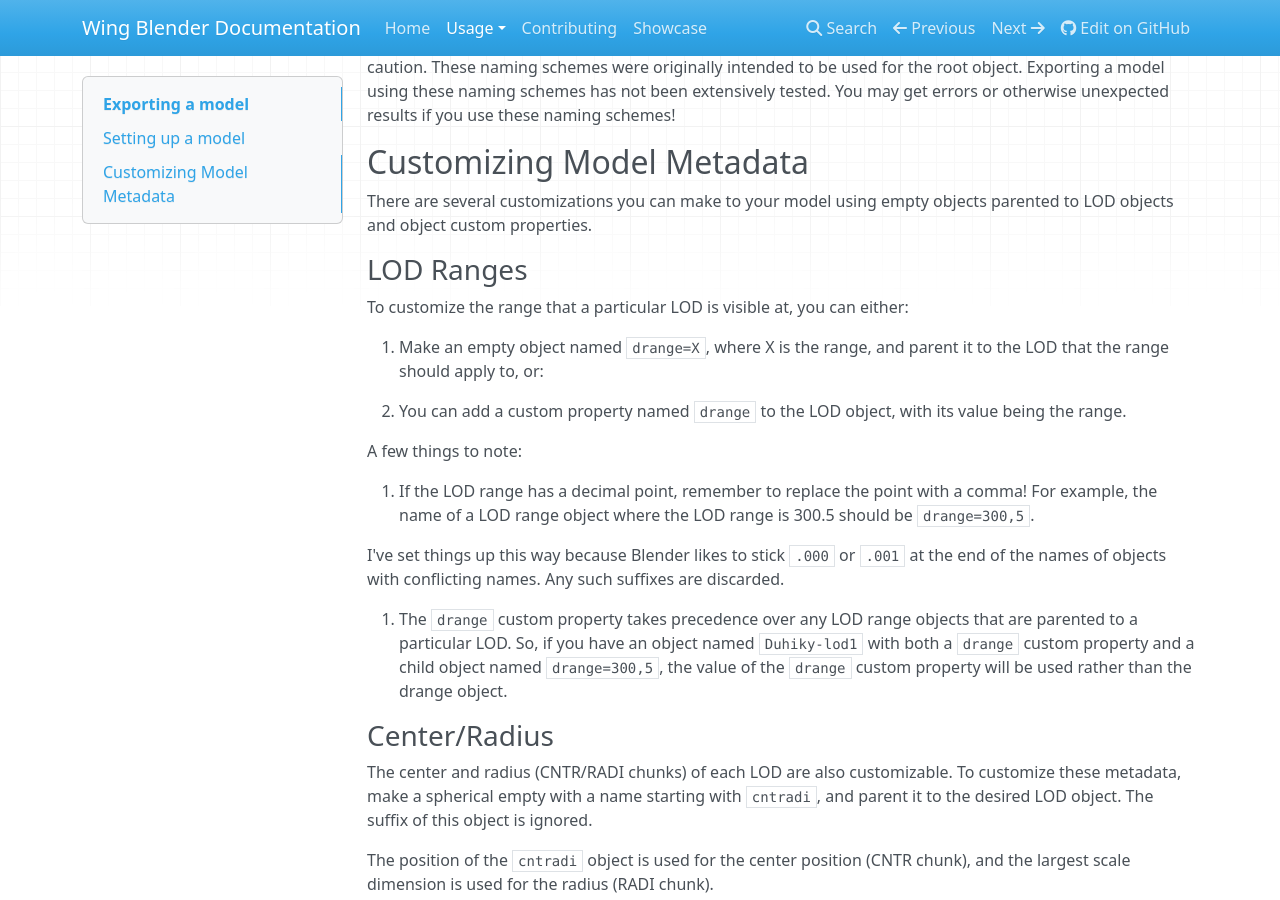
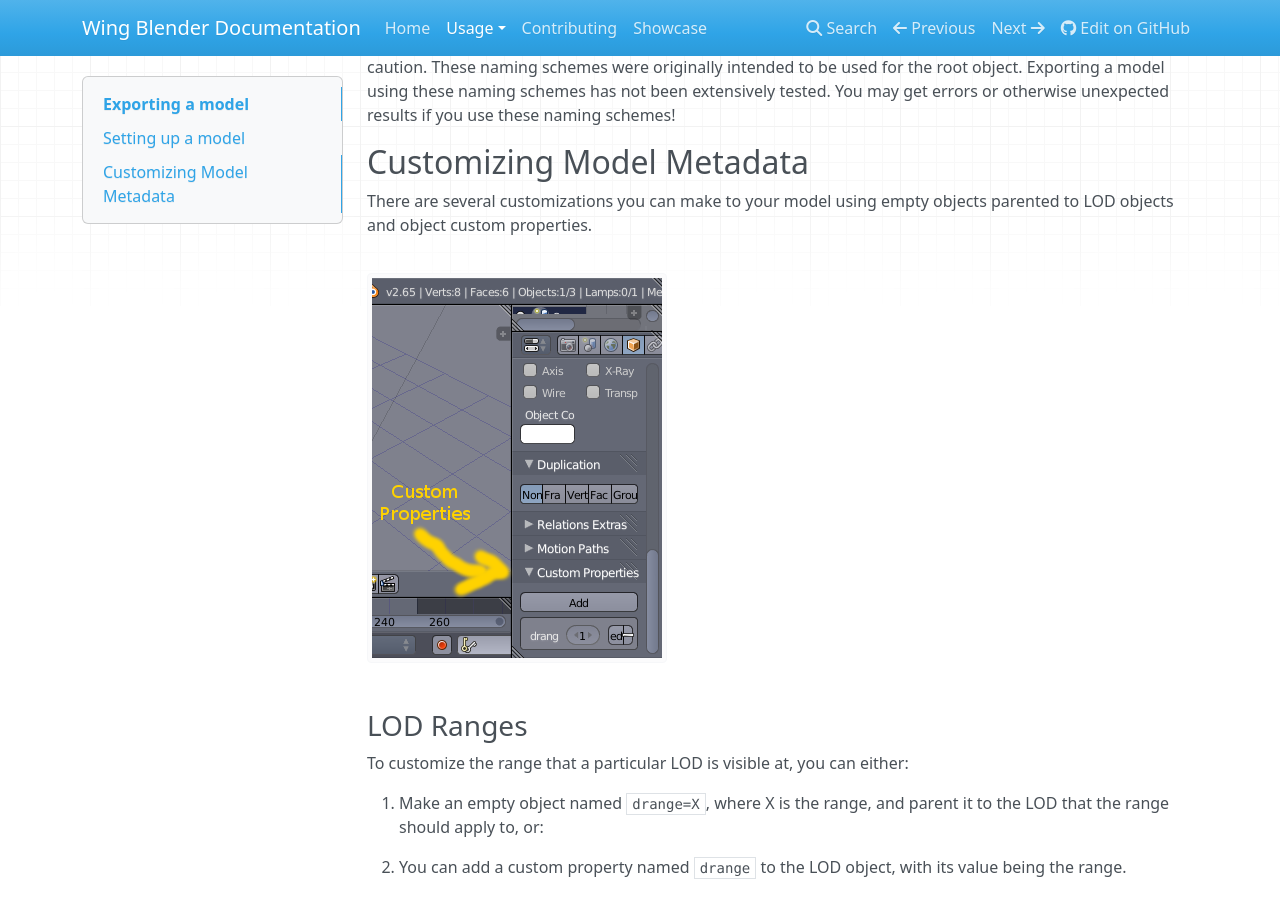
Before and after one commit to Talon1024/wing-blender-site, an MkDocs documentation site: the page built from docs/export.md, in a window 1280 px wide and 900 px high, scrolled down 414 px. Built offline with MkDocs 1.6.1, drawn with Linux system fonts in a browser that asks for light colours; nearby versions of some CDN libraries; old or Windows-style settings are respelled for this version of MkDocs.

Commit message:
Add "Custom Properties" image to export.md again.

```diff
--- a/docs/export.md
+++ b/docs/export.md
@@ -28,6 +28,8 @@ Customizing Model Metadata
 
 There are several customizations you can make to your model using empty objects
 parented to LOD objects and object custom properties.
+
+![Custom properties](images/CustomProperties_b.png)
 
 ### LOD Ranges ###
 To customize the range that a particular LOD is visible at, you can either:
```
